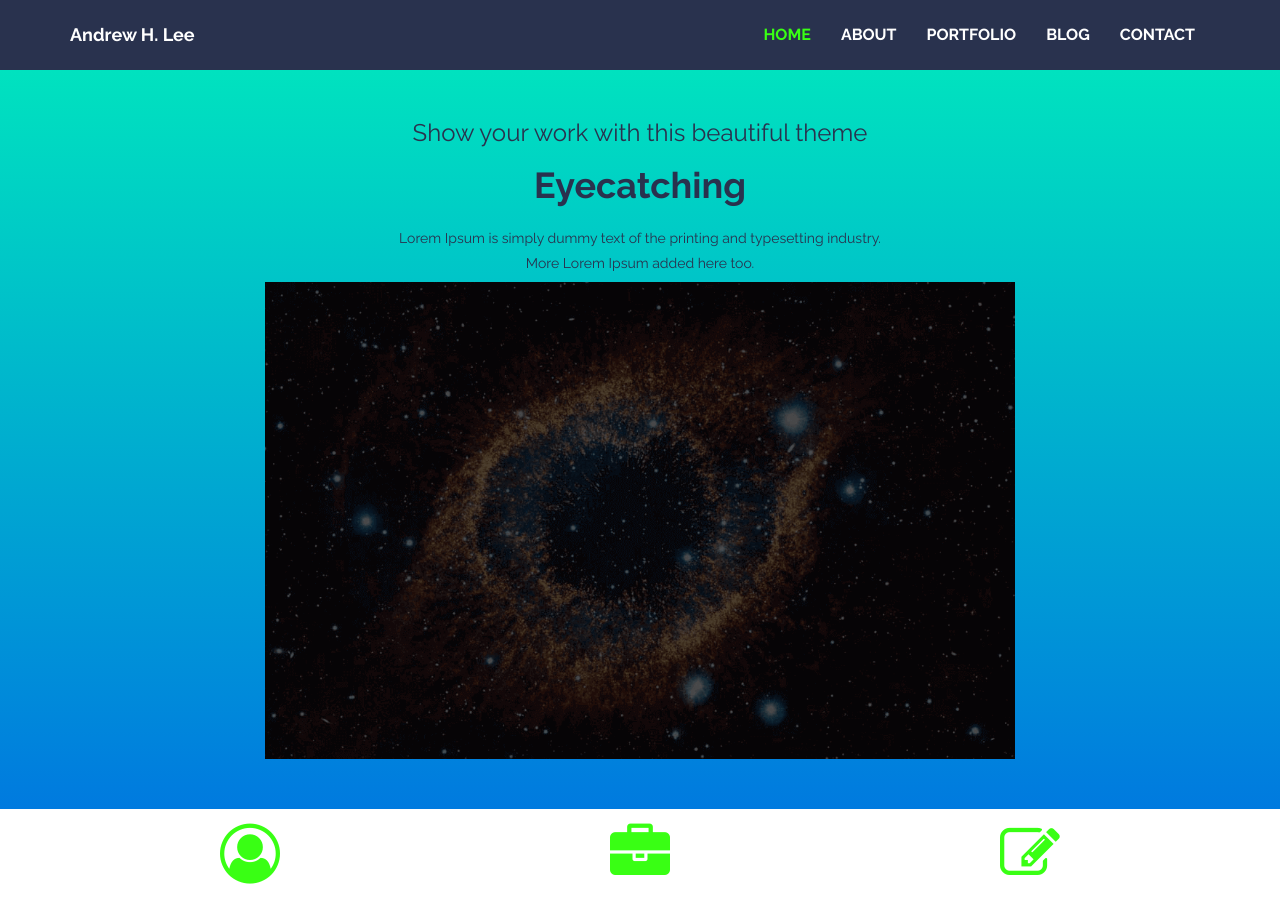
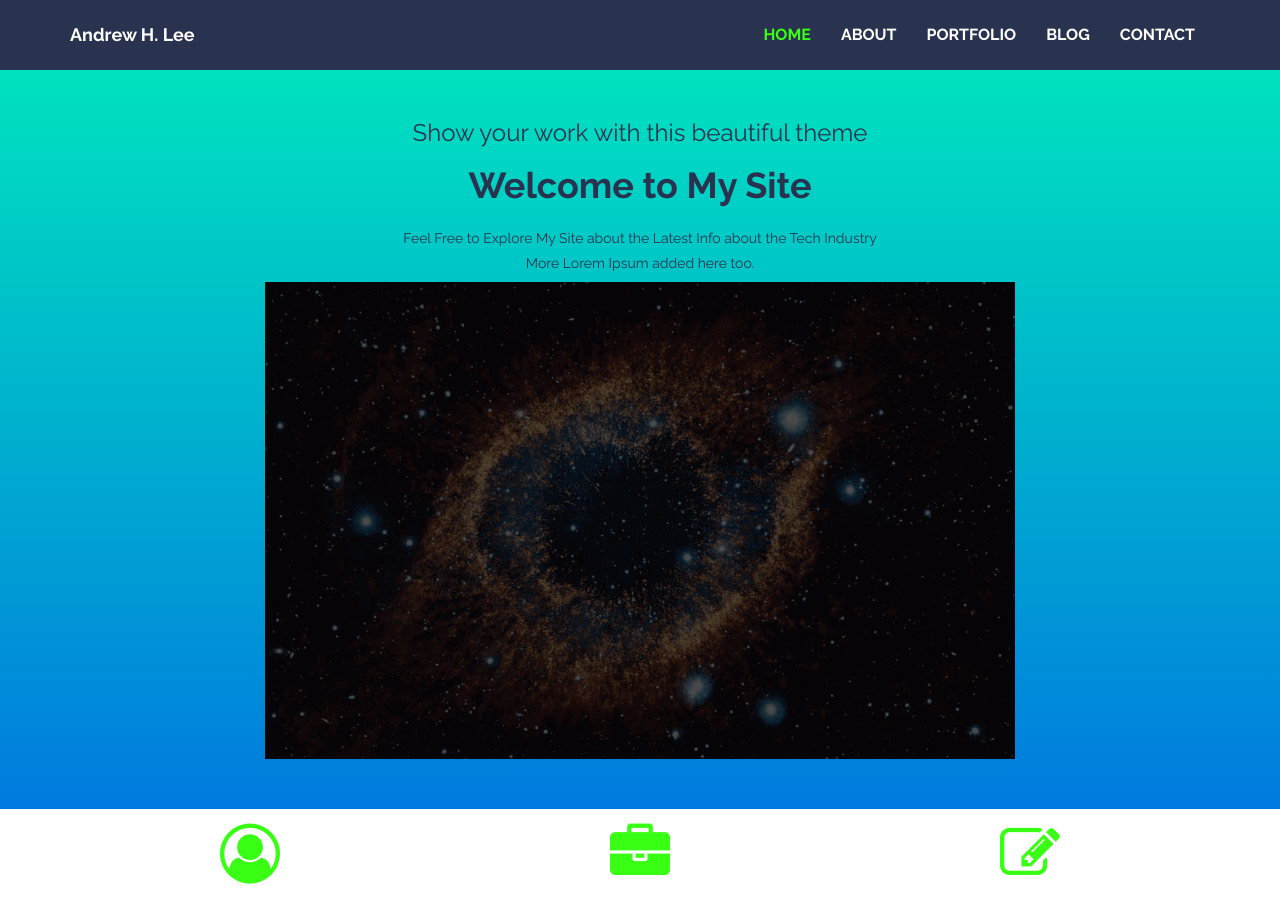
Before and after one commit to andrew-h-lee/andrew-h-lee.github.io, a Jekyll site: the page built from index.html, in a window 1280 px wide and 900 px high. Built offline with Jekyll 4.4.1, drawn with Linux system fonts in a browser that asks for light colours; nearby versions of some CDN libraries.

```diff
--- a/_includes/header.html
+++ b/_includes/header.html
@@ -3,8 +3,8 @@
         <div class="row">
             <div class="col-lg-8 col-lg-offset-2">
                 <h3>Show your work with this beautiful theme</h3>
-                <h1>Eyecatching</h1>
-                <h5>Lorem Ipsum is simply dummy text of the printing and typesetting industry.</h5>
+                <h1>Welcome to My Site</h1>
+                <h5>Feel Free to Explore My Site about the Latest Info about the Tech Industry</h5>
                 <h5>More Lorem Ipsum added here too.</h5>
             </div>
             <div class="col-lg-8 col-lg-offset-2 himg">
```
Also changed, not shown: about.html (+3 -8 lines), assets/img/blog/post01.png, assets/img/blog/thumbs/thumb01.png.
